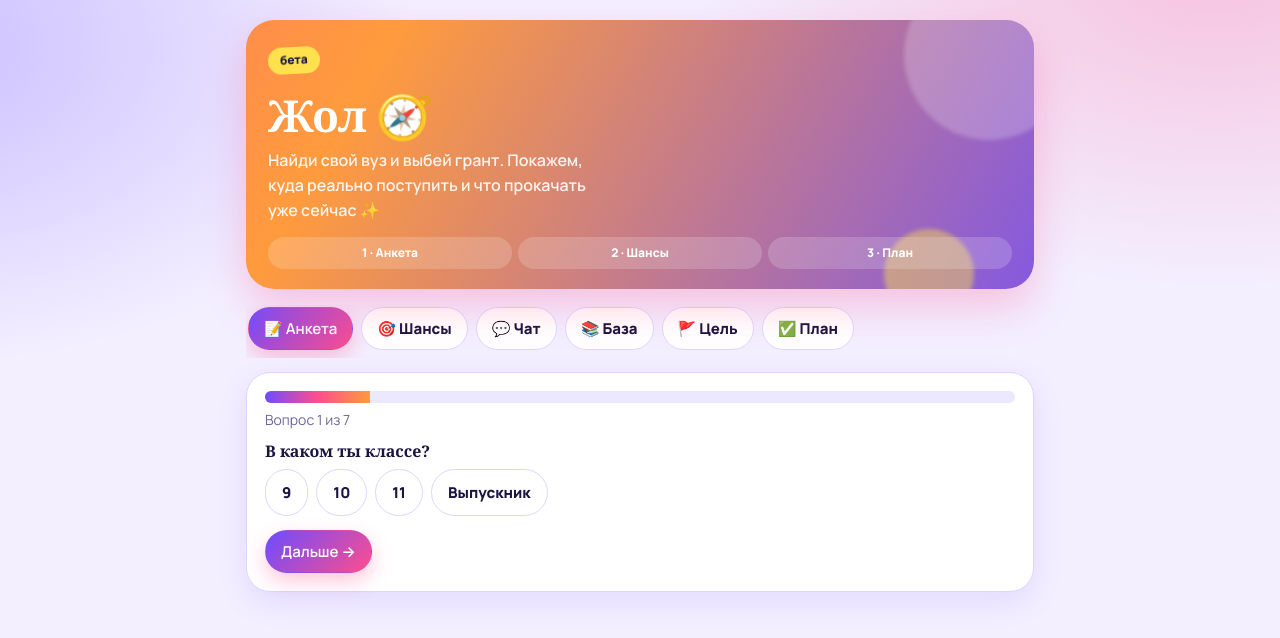
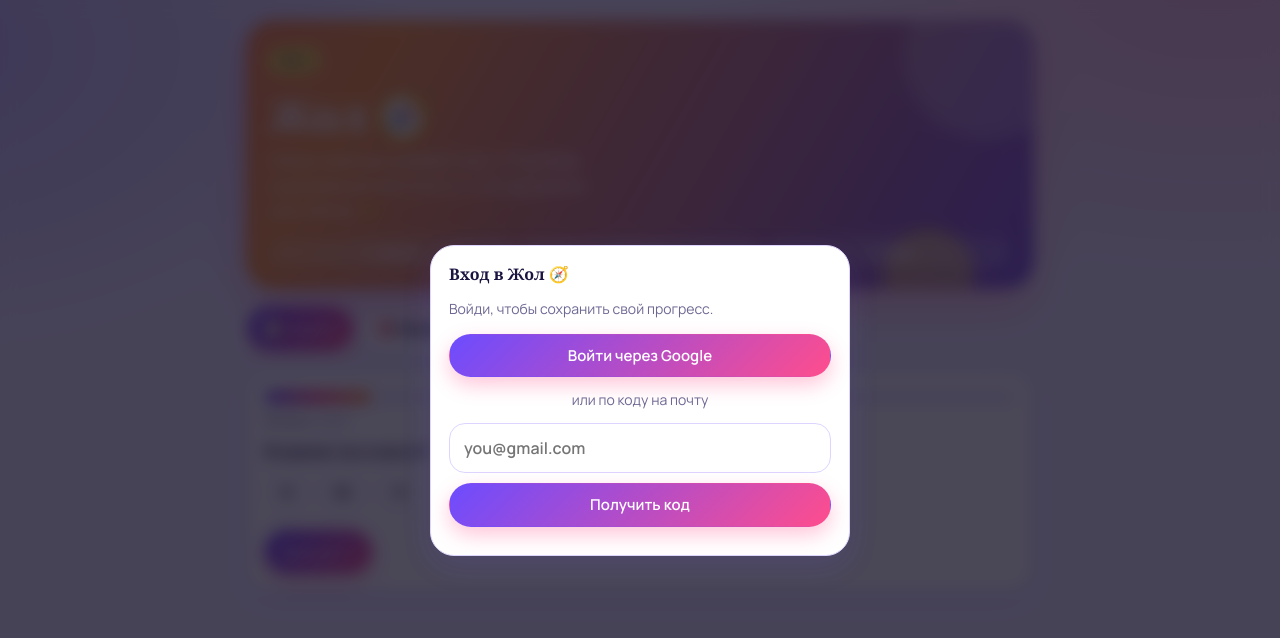
Before and after one commit to OLYMPIADICS/sasa, a plain HTML site: page index.html in a window 1280 px wide. Drawn offline with nearby package versions, Linux system fonts and the light colour scheme; a web font is replaced by a local one.

Commit message:
Update index.html

```diff
--- a/index.html
+++ b/index.html
@@ -67,10 +67,16 @@ input[type=text]:focus,select:focus{outline:3px solid rgba(108,76,255,.35);borde
 @keyframes wig{0%,100%{transform:rotate(-12deg)}50%{transform:rotate(14deg)}}
 @keyframes pop{from{opacity:0;transform:translateY(10px) scale(.98)}}
 @media(prefers-reduced-motion:reduce){*{animation:none!important;transition:none!important}}
+#auth{position:fixed;inset:0;z-index:50;display:none;align-items:center;justify-content:center;padding:20px;background:rgba(14,10,31,.75);-webkit-backdrop-filter:blur(8px);backdrop-filter:blur(8px)}#auth .card{max-width:420px;width:100%;margin:0}
 </style></head><body><div class="w">
-<div class="hero"><span class="badge" id="mode"></span><h1>Жол <span class="wave">🧭</span></h1><p>Найди свой вуз и выбей грант. Покажем, куда реально поступить и что прокачать уже сейчас ✨</p>
+<div class="hero"><button class="btn" id="lo" style="display:none;float:right;padding:6px 14px">Выйти</button><span class="badge" id="mode"></span><h1>Жол <span class="wave">🧭</span></h1><p>Найди свой вуз и выбей грант. Покажем, куда реально поступить и что прокачать уже сейчас ✨</p>
 <div class="steps"><div class="st d" id="s1">1 · Анкета</div><div class="st" id="s2">2 · Шансы</div><div class="st" id="s3">3 · План</div></div></div>
 <nav id="nav"></nav><div id="v"></div></div>
+<div id="auth"><div class="card"><h2>Вход в Жол 🧭</h2>
+<div id="a1"><p class="mut">Войди, чтобы сохранить свой прогресс.</p><button class="btn p" id="gg" style="width:100%">Войти через Google</button><div class="mut" style="text-align:center;margin:12px 0">или по коду на почту</div><input type="text" id="em" inputmode="email" placeholder="you@gmail.com" autocomplete="email"><button class="btn p" id="sc" style="width:100%;margin-top:10px">Получить код</button></div>
+<div id="a2" style="display:none"><p class="mut">Введи код из письма</p><input type="text" id="cd" inputmode="numeric" autocomplete="one-time-code" placeholder="123456"><div class="row" style="margin-top:10px"><button class="btn" id="bk2">Назад</button><button class="btn p" id="vc">Войти</button></div></div>
+<div id="am" class="mut" style="margin-top:10px;color:var(--hi)"></div></div></div>
+<script src="https://cdn.jsdelivr.net/npm/@supabase/supabase-js@2.45.4/dist/umd/supabase.min.js"></script>
 <script>
 const CHK='16.11.2026';
 // v = сверено с источниками в интернете (в основном неофициальными), g = общие знания, обязательно проверить
@@ -228,4 +234,22 @@ function vAdmin(){
 }
 render();
 (async()=>{try{const u=await claude.use('user');owner=u?u.isOwner():false;sample=await claude.use('sample');render()}catch(e){}})();
+</script>
+<script>
+const SB_URL='https://kiprahzrotxaopvlduof.supabase.co',SB_KEY='sb_publishable_KpbCdC0B_H7DN3A_2kgrpQ_Jibh3UoM';
+(function(){
+ if(!window.supabase)return;
+ const A=document.getElementById('auth'),g=id=>document.getElementById(id);
+ const sb=supabase.createClient(SB_URL,SB_KEY);let email='';
+ const msg=t=>{g('am').textContent=t||''};
+ const step=n=>{g('a1').style.display=n===1?'block':'none';g('a2').style.display=n===2?'block':'none';msg('')};
+ const lo=v=>{g('lo').style.display=v?'inline-block':'none'};
+ sb.auth.getSession().then(({data})=>{if(data.session){A.style.display='none';lo(true)}else A.style.display='flex'});
+ sb.auth.onAuthStateChange((_e,s)=>{if(s){A.style.display='none';lo(true)}else{A.style.display='flex';step(1);lo(false)}});
+ g('lo').onclick=()=>sb.auth.signOut();
+ g('gg').onclick=async()=>{const{error}=await sb.auth.signInWithOAuth({provider:'google',options:{redirectTo:location.origin+location.pathname}});if(error)msg(error.message)};
+ g('sc').onclick=async()=>{email=g('em').value.trim();if(!/^\S+@\S+\.\S+$/.test(email)){msg('Введи корректную почту');return}msg('Отправляю…');const{error}=await sb.auth.signInWithOtp({email,options:{shouldCreateUser:true}});if(error){msg('Не получилось: '+error.message);return}step(2);g('cd').focus();msg('Код отправлен на '+email)};
+ g('vc').onclick=async()=>{const token=g('cd').value.trim();if(!/^\d{6,10}$/.test(token)){msg('Введи код из письма');return}msg('Проверяю…');const{error}=await sb.auth.verifyOtp({email,token,type:'email'});if(error)msg('Код неверный или устарел')};
+ g('bk2').onclick=()=>step(1);
+})();
 </script></body></html>
```
